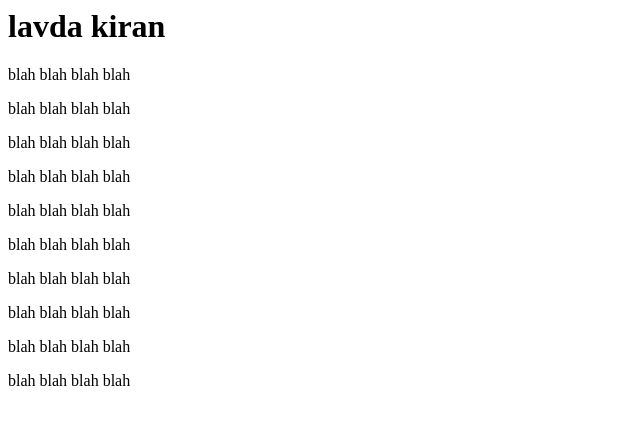
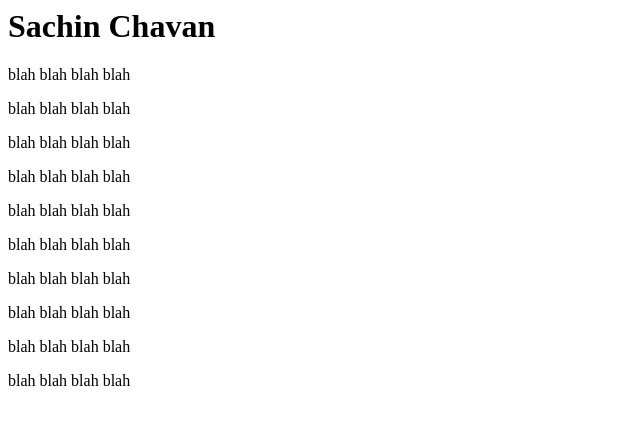
Before and after one commit to C2-80631/jenkins-demo, a plain HTML site: page index.html in a window 1280 px wide. Shown: the whole page, without its empty margins (0-640 px from the left). Drawn offline with Linux system fonts and the light colour scheme.

Commit message:
last commit

```diff
--- a/index.html
+++ b/index.html
@@ -1,7 +1,7 @@
 
 <html>
   <body>
-    <h1>lavda kiran</h2>
+    <h1>Sachin Chavan</h2>
     <p>blah blah blah blah</p>
     <p>blah blah blah blah</p>
     <p>blah blah blah blah</p>
```
